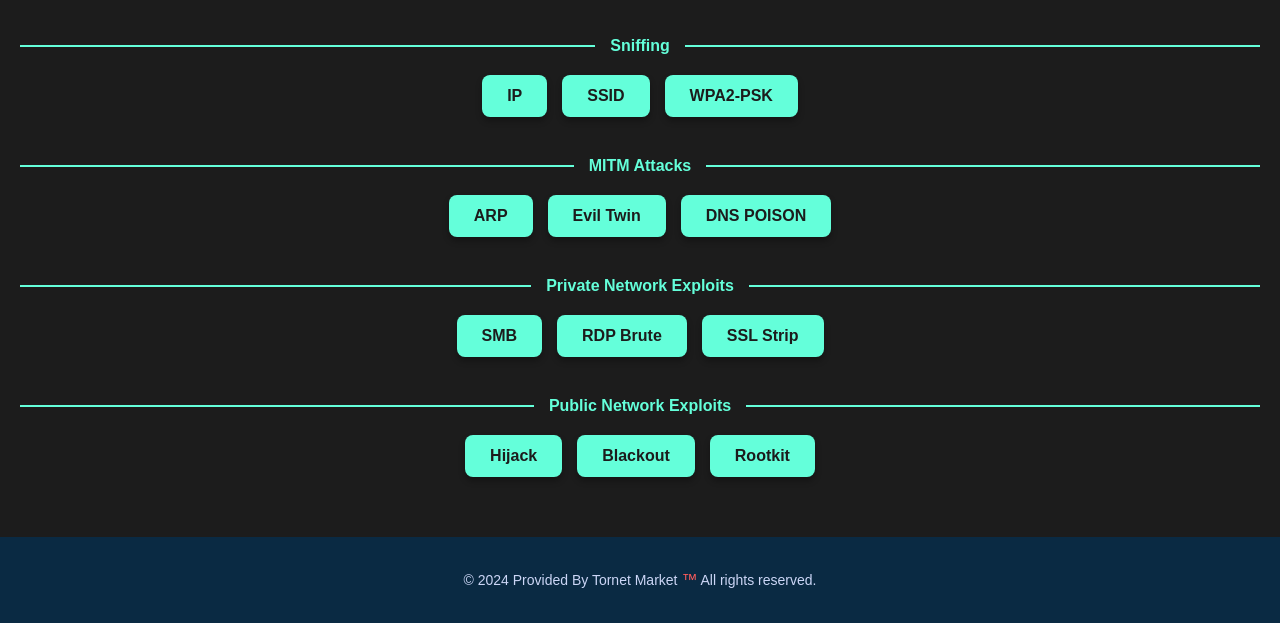
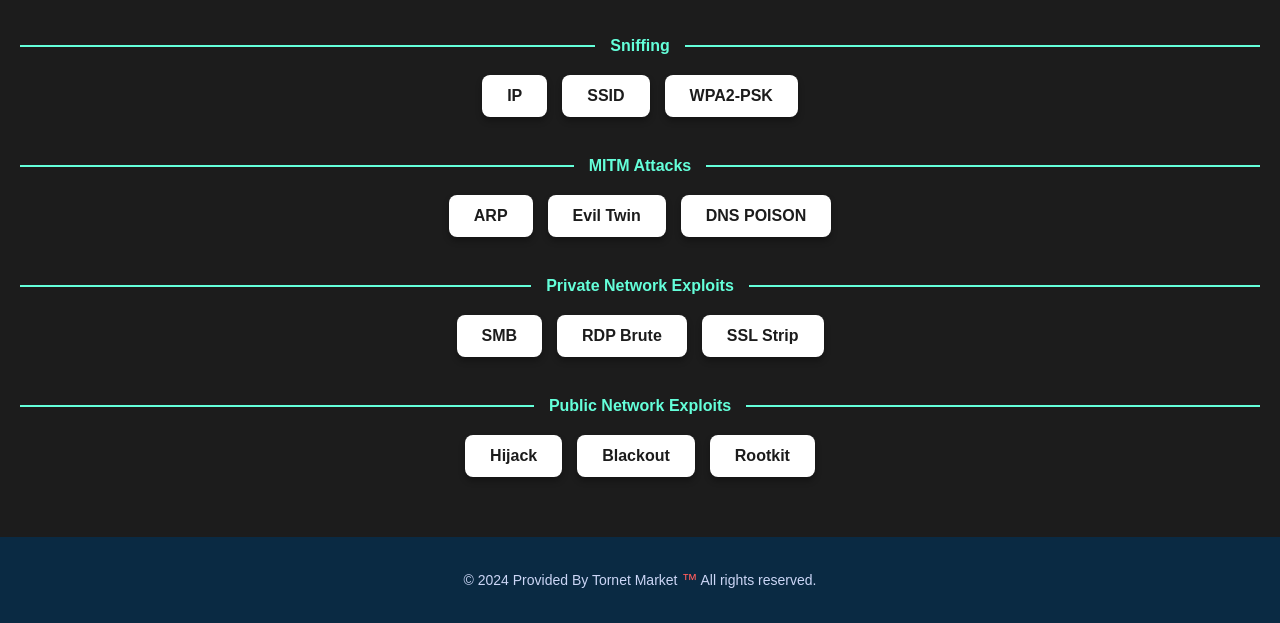
Before and after one commit to TornetMarket/SoftwareSitez, a plain HTML site: page index.html in a window 1280 px wide. Shown: the part 179-802 px from the top of the page. Drawn offline with Linux system fonts and the light colour scheme.

Commit message:
index.html

```diff
--- a/index.html
+++ b/index.html
@@ -107,7 +107,7 @@
         }
 
         .button {
-            background-color: #64ffda; /* Accent color */
+            background-color: #ffffff; /* Accent color */
             color: #1c1c1c;
             border: none;
             padding: 12px 25px;
```
